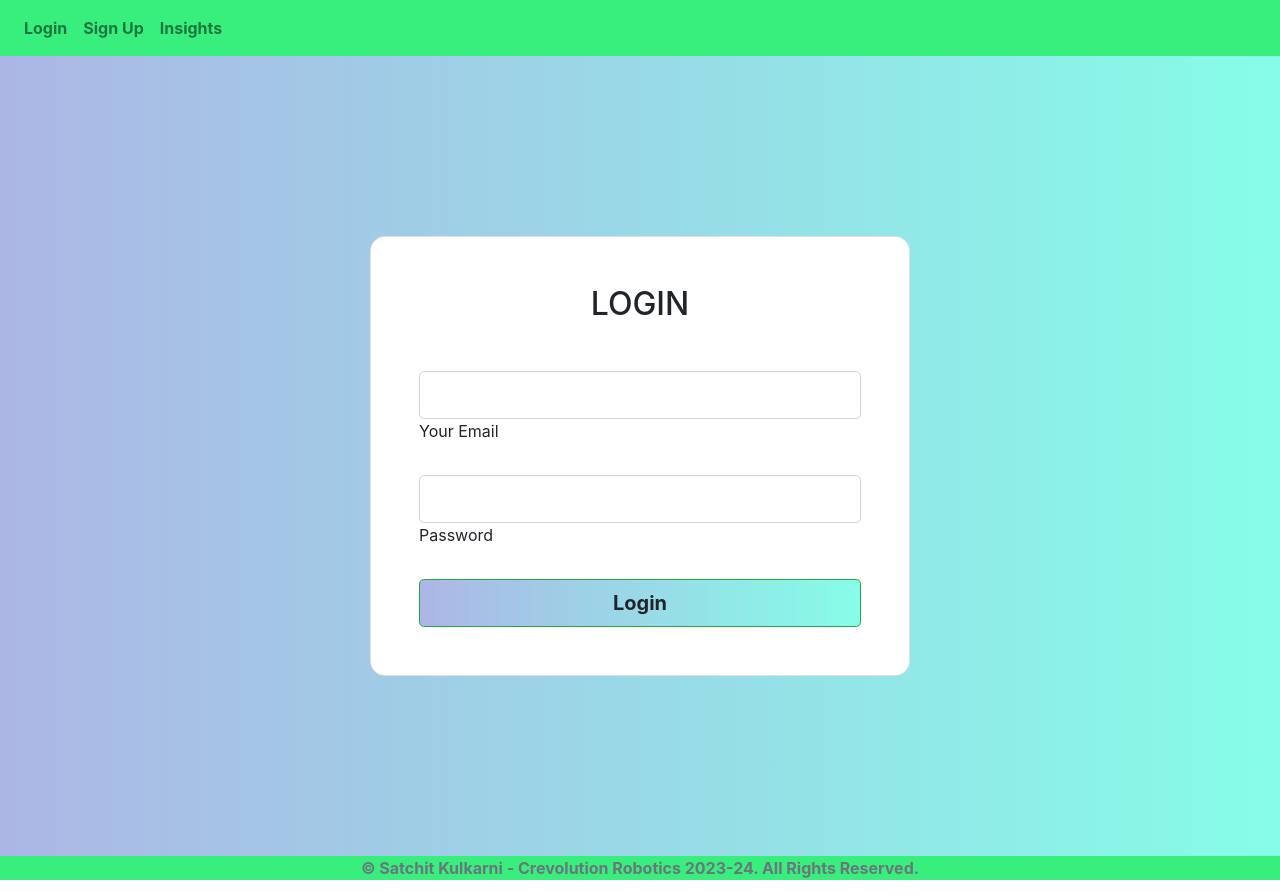
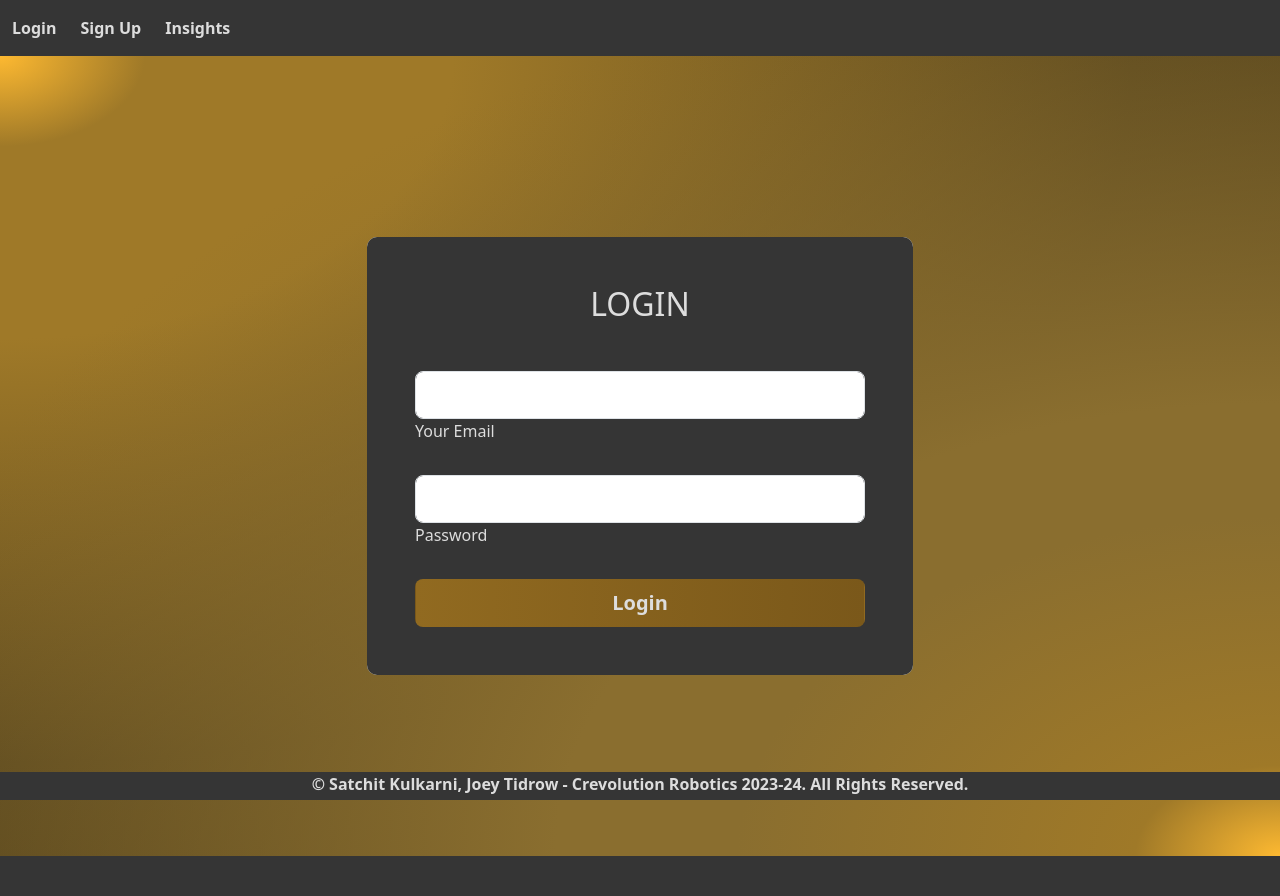
Before and after one commit to SatchitK/CrevBuildHours, a Flask app: page /login in a window 1280 px wide. After the commit the page ends 856 px from the top, so only its background shows below. Run offline with Flask 3, Linux system fonts and the light colour scheme; some libraries are stand-ins or nearby versions.

Commit message:
css updates

```diff
--- a/member_hours.csv
+++ b/member_hours.csv
@@ -1,2 +1,2 @@
 Full Name,Hours
-Satchit,2.0
+Satchit Kulkarni,2.0
--- a/website/static/style.css
+++ b/website/static/style.css
@@ -1,20 +1,59 @@
 .gradient-custom-3 {
     /* fallback for old browsers */
-    background: #86fde8;
-
-    /* Chrome 10-25, Safari 5.1-6 */
-    background: -webkit-linear-gradient(to right, #acb6e5, #86fde8);
+    background: #916a20;
 
     /* W3C, IE 10+/ Edge, Firefox 16+, Chrome 26+, Opera 12+, Safari 7+ */
-    background: linear-gradient(to right, #acb6e5, #86fde8)
+    background: radial-gradient(ellipse farthest-corner at right bottom, #FDB931 0%, #9f7928 8%, #8A6E2F 30%, #8A6E2F 40%, transparent 80%),
+    radial-gradient(ellipse farthest-corner at left top, #FDB931 0%, #9f7928 8%, #9f7928 25%, #5d4a1f 62.5%, #4b3c19 100%);
     }
+
+    /* Button */
     .gradient-custom-4 {
     /* fallback for old browsers */
-    background: #86fde8;
+    background: #b28228;
+    color: #dddddd;
+    /* W3C, IE 10+/ Edge, Firefox 16+, Chrome 26+, Opera 12+, Safari 7+ */
+    background: linear-gradient(to left, #7a581a, #916a20)
+    }
+    body{
+        background: #353535;
 
-    /* Chrome 10-25, Safari 5.1-6 */
-    background: -webkit-linear-gradient(to right, #acb6e5, #86fde8);
+    }
+    body::-webkit-scrollbar {
+        /*Chrome, Safari, and Opera*/
+        display: none;
+      }
+      body {
+        -ms-overflow-style: none; /* IE and Edge */
+        scrollbar-width: none; /* Firefox */
+      }
 
-    /* W3C, IE 10+/ Edge, Firefox 16+, Chrome 26+, Opera 12+, Safari 7+ */
-    background: linear-gradient(to right, #acb6e5, #86fde8)
+    .logincss{
+        color: #dddddd;
+        background: #353535;
+        border-radius: 10px;
     }
+    footer{
+        background: #353535;
+        color: #dddddd;
+        position: fixed;
+        left: 0;
+        bottom: 0;
+        width: 100%;
+        height: 28px;
+    }
+    .navbar{
+        background: #353535;
+
+    }
+    .card{
+        border-width: 0px;
+        border-radius: 10px;
+    }
+    .nav-item{
+        color:#dddddd !important;
+        padding: 8px 12px 8px 12px !important;
+    }
+    .navbar-toggler{
+        margin: 6px 12px 6px 12px !important;
+    }
--- a/website/templates/base.html
+++ b/website/templates/base.html
@@ -4,43 +4,52 @@
     <meta charset="UTF-8">
     <meta name="viewport" content="width=device-width, initial-scale=1.0">
     <link
+      rel="icon"
+      href="../img/C_logo.png"
+      type="image/png"
+      sizes="16x16" />
+    <link
       rel="stylesheet"
       href="https://stackpath.bootstrapcdn.com/bootstrap/4.4.1/css/bootstrap.min.css"
       integrity="sha384-Vkoo8x4CGsO3+Hhxv8T/Q5PaXtkKtu6ug5TOeNV6gBiFeWPGFN9MuhOf23Q9Ifjh"
-            crossorigin="anonymous"
-        />
+      crossorigin="anonymous" />
+    <link
+      href="https://cdn.jsdelivr.net/npm/bootstrap@5.3.2/dist/css/bootstrap.min.css"
+      rel="stylesheet"
+      integrity="sha384-T3c6CoIi6uLrA9TneNEoa7RxnatzjcDSCmG1MXxSR1GAsXEV/Dwwykc2MPK8M2HN"
+      crossorigin="anonymous">
+    <script
+      src="https://cdn.jsdelivr.net/npm/bootstrap@5.3.2/dist/js/bootstrap.bundle.min.js"
+      integrity="sha384-C6RzsynM9kWDrMNeT87bh95OGNyZPhcTNXj1NW7RuBCsyN/o0jlpcV8Qyq46cDfL"
+      crossorigin="anonymous"></script>
     <link
       rel="stylesheet"
-            href="https://stackpath.bootstrapcdn.com/font-awesome/4.7.0/css/font-awesome.min.css"
-            crossorigin="anonymous"
-        />
-        <link
-            rel="stylesheet"
-            href="../static/style.css"
-        />
+      href="../static/style.css" />
     <title>{% block title %}Home{% endblock %}</title>
   </head>
 
   <body>
-        <nav class="navbar navbar-expand-lg navbar-light" style="background-color: #38ef7d;">
+    <nav class="navbar navbar-expand-md navbar-dark">
       <button
         class="navbar-toggler"
         type="button"
         data-toggle="collapse"
-              data-target="#navbar"
-            >
+        data-target="#navbar">
         <span class="navbar-toggler-icon"></span>
       </button>
       <div class="collapse navbar-collapse" id="navbar">
         <div class="navbar-nav">
           {% if user.is_authenticated %}
           <a class="nav-item nav-link" id="home" href="/"><b>Home</b></a>
-                <a class="nav-item nav-link" id="logout" href="/logout"><b>Logout</b></a>
+          <a class="nav-item nav-link" id="logout"
+            href="/logout"><b>Logout</b></a>
           {% else %}
           <a class="nav-item nav-link" id="login" href="/login"><b>Login</b></a>
-                <a class="nav-item nav-link" id="signUp" href="/sign-up"><b>Sign Up</b></a>
+          <a class="nav-item nav-link" id="signUp" href="/sign-up"><b>Sign
+              Up</b></a>
           {% endif %}
-                <a class="nav-item nav-link" id="insights" href="/insights"><b>Insights</b></a>
+          <a class="nav-item nav-link d-none d-md-block" id="insights"
+            href="/insights"><b>Insights</b></a>
         </div>
       </div>
     </nav>
@@ -69,19 +78,15 @@
     <script
       src="https://code.jquery.com/jquery-3.2.1.slim.min.js"
       integrity="sha384-KJ3o2DKtIkvYIK3UENzmM7KCkRr/rE9/Qpg6aAZGJwFDMVNA/GpGFF93hXpG5KkN"
-            crossorigin="anonymous"
-        ></script>
+      crossorigin="anonymous"></script>
     <script
       src="https://cdnjs.cloudflare.com/ajax/libs/popper.js/1.12.9/umd/popper.min.js"
       integrity="sha384-ApNbgh9B+Y1QKtv3Rn7W3mgPxhU9K/ScQsAP7hUibX39j7fakFPskvXusvfa0b4Q"
-            crossorigin="anonymous"
-        ></script>
+      crossorigin="anonymous"></script>
     <script
       src="https://maxcdn.bootstrapcdn.com/bootstrap/4.0.0/js/bootstrap.min.js"
       integrity="sha384-JZR6Spejh4U02d8jOt6vLEHfe/JQGiRRSQQxSfFWpi1MquVdAyjUar5+76PVCmYl"
-            crossorigin="anonymous"
-        ></script>
-
+      crossorigin="anonymous"></script>
 
     {% block javascript %}
     <script type="text/javascript">
@@ -97,7 +102,9 @@
     {% endblock %}
   </body>
 
-    <footer style="background-color: #38ef7d;">
-      <p class="text-center text-muted"><b>© Satchit Kulkarni - Crevolution Robotics 2023-24. All Rights Reserved.</b></p>
+  <footer>
+    <p class="text-center "><b>© Satchit Kulkarni, Joey Tidrow -
+        Crevolution
+        Robotics 2023-24. All Rights Reserved.</b></p>
   </footer>
 </html>
--- a/website/templates/insights.html
+++ b/website/templates/insights.html
@@ -2,7 +2,7 @@
 {% block title %}Insights{% endblock %} {% block content %}
 <script src="https://cdn.jsdelivr.net/npm/chart.js"></script>
     <br></br>
-    <h1 align="center">Stats for Robotics Nerds Below 🤓</h1>
+    <h1 class="text-center">Stats for Robotics Nerds Below 🤓</h1>
     <br></br>
     <canvas id="barChart"></canvas>
 
--- a/website/templates/login.html
+++ b/website/templates/login.html
@@ -3,29 +3,31 @@
 
 {% block content %}
 <section class="vh-100 bg-image">
-    <div class="mask d-flex align-items-center h-100 gradient-custom-3">
+  <div class="mask d-flex align-items-center h-100 gradient-custom-3">
     <div class="container h-100">
       <div class="row d-flex justify-content-center align-items-center h-100">
         <div class="col-12 col-md-9 col-lg-7 col-xl-6">
-          <div class="card" style="border-radius: 15px;">
-            <div class="card-body p-5">
+          <div class="card">
+            <div class="card-body p-5 logincss">
               <h2 class="text-uppercase text-center mb-5">Login</h2>
 
               <form method="POST">
 
                 <div class="form-outline mb-4">
-                  <input type="email" id="email" name="email" class="form-control form-control-lg" />
+                  <input type="email" id="email" name="email"
+                    class="form-control form-control-lg" />
                   <label class="form-label" for="email">Your Email</label>
                 </div>
 
                 <div class="form-outline mb-4">
-                  <input type="password" id="password" name="password" class="form-control form-control-lg" />
+                  <input type="password" id="password" name="password"
+                    class="form-control form-control-lg" />
                   <label class="form-label" for="password">Password</label>
                 </div>
 
                 <div class="d-flex justify-content-center">
                   <button type="submit"
-                    class="btn btn-success btn-block btn-lg gradient-custom-4 text-body"><b>Login</b></button>
+                    class="btn btn-block btn-lg gradient-custom-4 "><b>Login</b></button>
                 </div>
 
               </form>
```
Also changed, not shown: website/templates/home.html (+9 -11 lines), website/templates/signup.html (+16 -12 lines), website/img/C_logo.png (added). Lines whose indentation alone changed are shown as unchanged.
